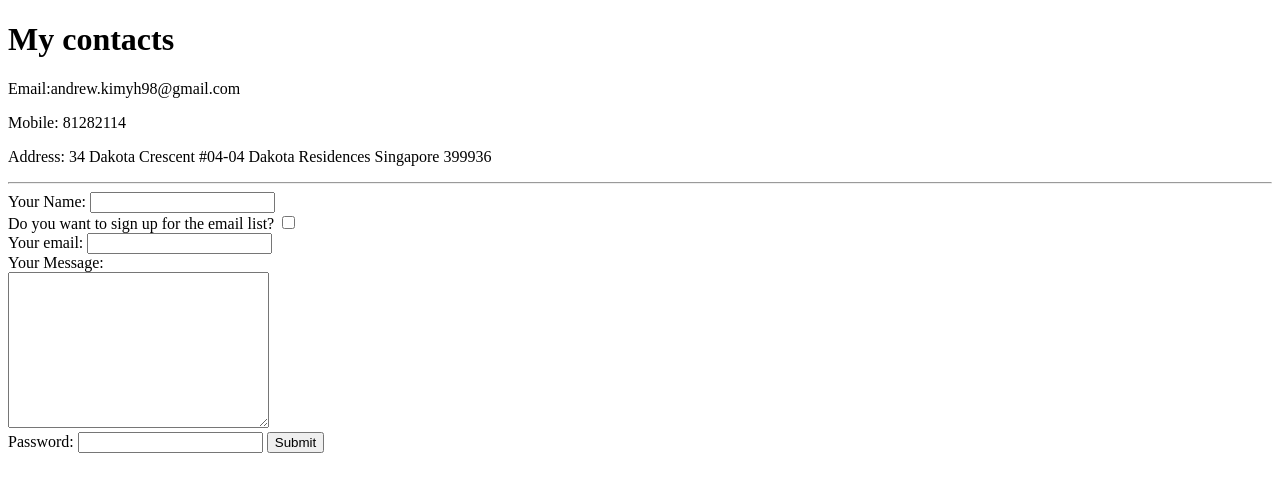
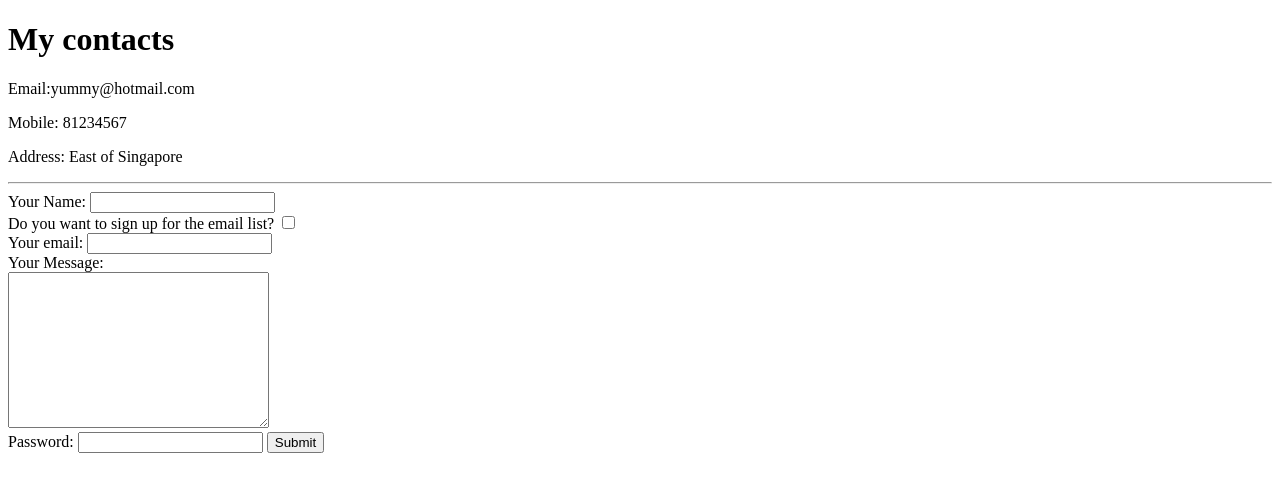
Before and after one commit to bello1017/cv, a plain HTML site: page HTML-Personal Site/contact.html in a window 1280 px wide. Drawn offline with Linux system fonts and the light colour scheme.

Commit message:
Update contact.html

```diff
--- a/HTML-Personal Site/contact.html
+++ b/HTML-Personal Site/contact.html
@@ -6,9 +6,9 @@
   </head>
   <body>
     <h1>My contacts</h1>
-    <p>Email:andrew.kimyh98@gmail.com</p>
-    <p>Mobile: 81282114</p>
-    <p>Address: 34 Dakota Crescent #04-04 Dakota Residences Singapore 399936</p>
+    <p>Email:yummy@hotmail.com</p>
+    <p>Mobile: 81234567</p>
+    <p>Address: East of Singapore</p>
     <hr>
     <form class="" action="mailto:andrew.kimyh98@gmail.com" method="post" enctype="text/plain">
       <label>Your Name:</label>
```
